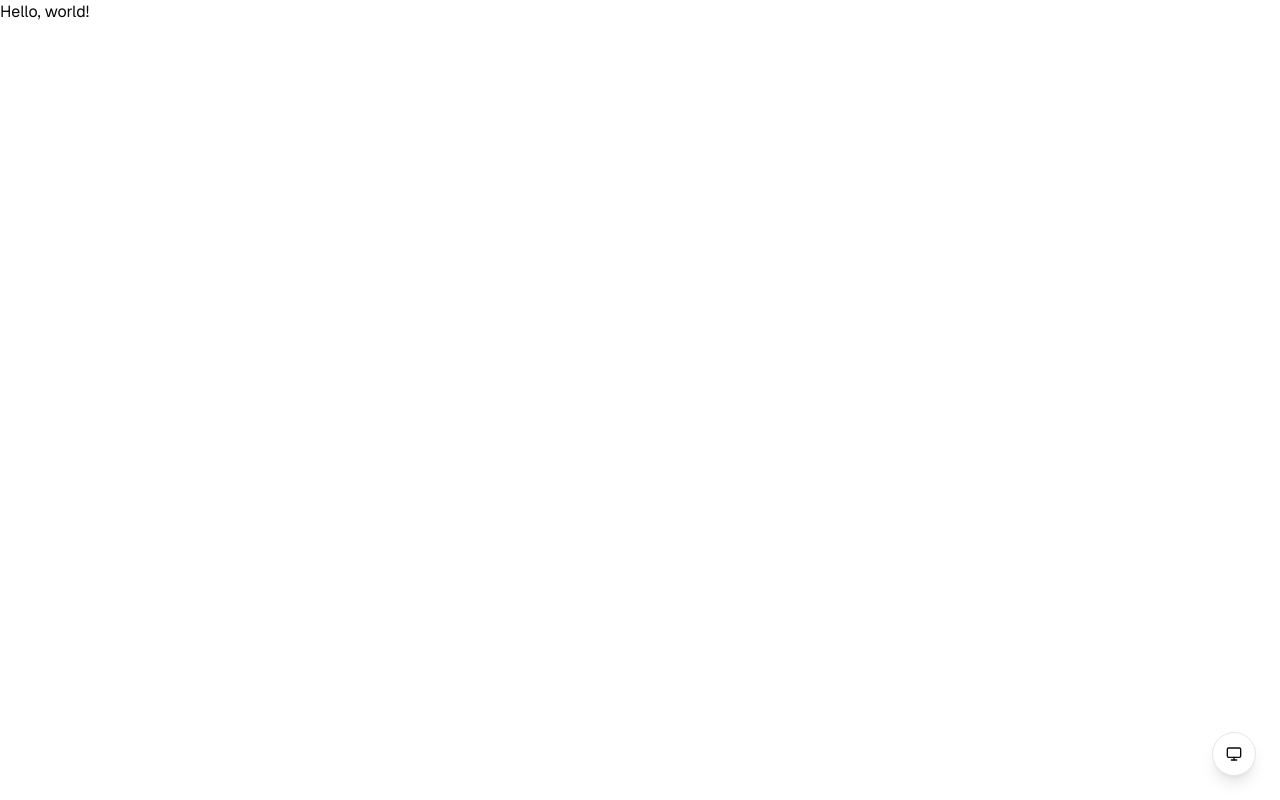
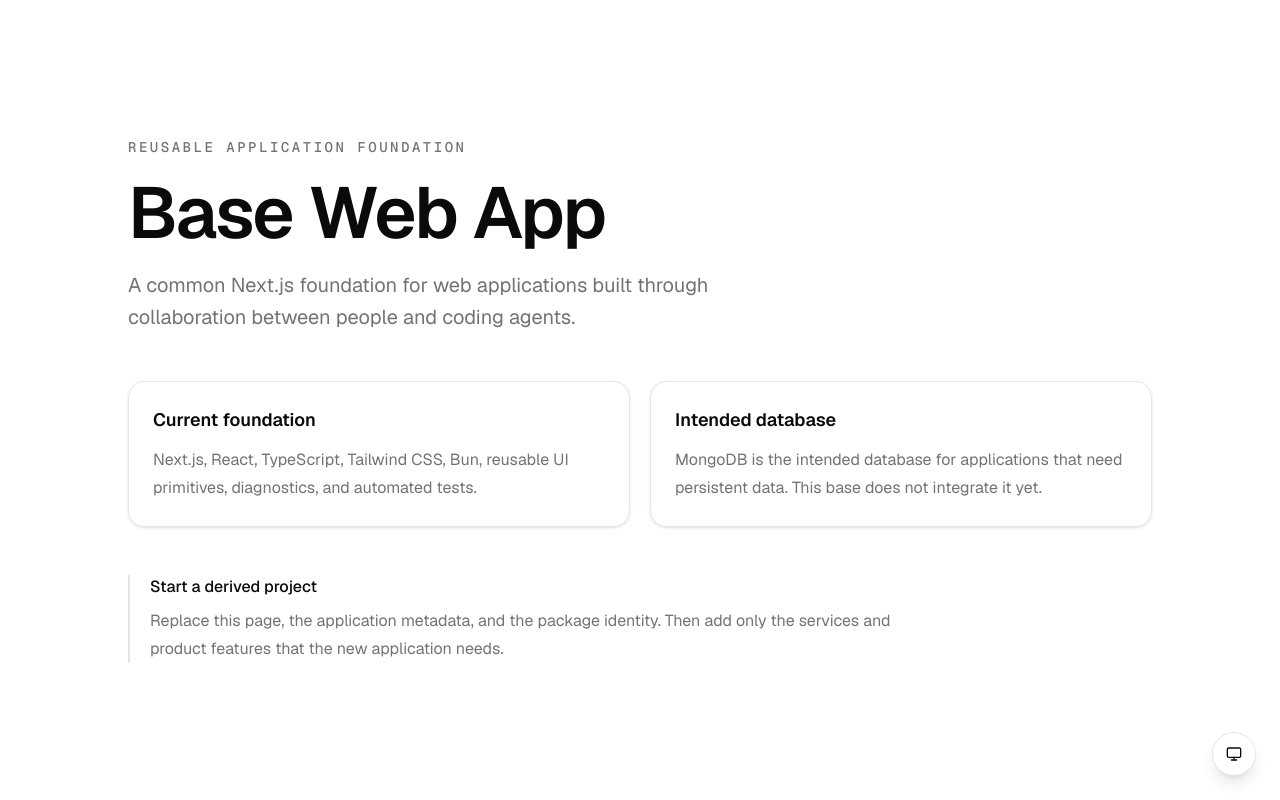
Before and after one commit to mark-P0/base-web-app, a Next.js app: page / in a window 1280 px wide. Built offline with nearby package versions, Linux system fonts and the light colour scheme.

Commit message:
feat(home): present the base application purpose
Replace the starter greeting with a focused base-project introduction. Add an integration test for the home page identity and customization guidance.

```diff
--- a/app/page.tsx
+++ b/app/page.tsx
@@ -1,3 +1,49 @@
 export default function Home() {
-  return <p>Hello, world!</p>;
+  return (
+    <main className="min-h-screen bg-background px-6 py-16 text-foreground sm:px-10">
+      <div className="mx-auto flex min-h-[calc(100vh-8rem)] w-full max-w-5xl items-center">
+        <div className="w-full space-y-12">
+          <header className="max-w-3xl space-y-5">
+            <p className="font-mono text-sm font-medium tracking-[0.18em] text-muted-foreground uppercase">
+              Reusable application foundation
+            </p>
+            <h1 className="text-5xl font-semibold tracking-tight sm:text-7xl">
+              Base Web App
+            </h1>
+            <p className="max-w-2xl text-lg leading-8 text-muted-foreground sm:text-xl">
+              A common Next.js foundation for web applications built through
+              collaboration between people and coding agents.
+            </p>
+          </header>
+
+          <div className="grid gap-5 md:grid-cols-2">
+            <section className="rounded-2xl border bg-card p-6 text-card-foreground shadow-sm">
+              <h2 className="text-lg font-semibold">Current foundation</h2>
+              <p className="mt-3 leading-7 text-muted-foreground">
+                Next.js, React, TypeScript, Tailwind CSS, Bun, reusable UI
+                primitives, diagnostics, and automated tests.
+              </p>
+            </section>
+
+            <section className="rounded-2xl border bg-card p-6 text-card-foreground shadow-sm">
+              <h2 className="text-lg font-semibold">Intended database</h2>
+              <p className="mt-3 leading-7 text-muted-foreground">
+                MongoDB is the intended database for applications that need
+                persistent data. This base does not integrate it yet.
+              </p>
+            </section>
+          </div>
+
+          <aside className="border-l-2 pl-5">
+            <h2 className="font-medium">Start a derived project</h2>
+            <p className="mt-2 max-w-3xl leading-7 text-muted-foreground">
+              Replace this page, the application metadata, and the package
+              identity. Then add only the services and product features that the
+              new application needs.
+            </p>
+          </aside>
+        </div>
+      </div>
+    </main>
+  );
 }
```
Also changed, not shown: 1 other file (tests, documents, lock files or other folders).
